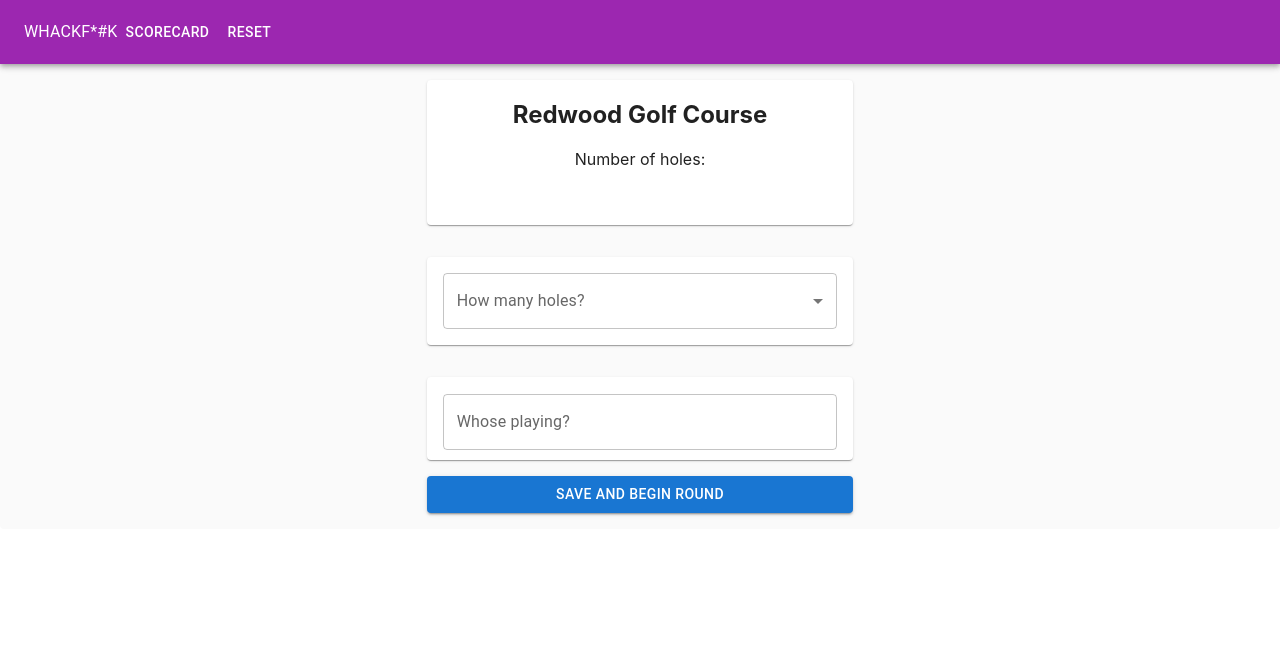
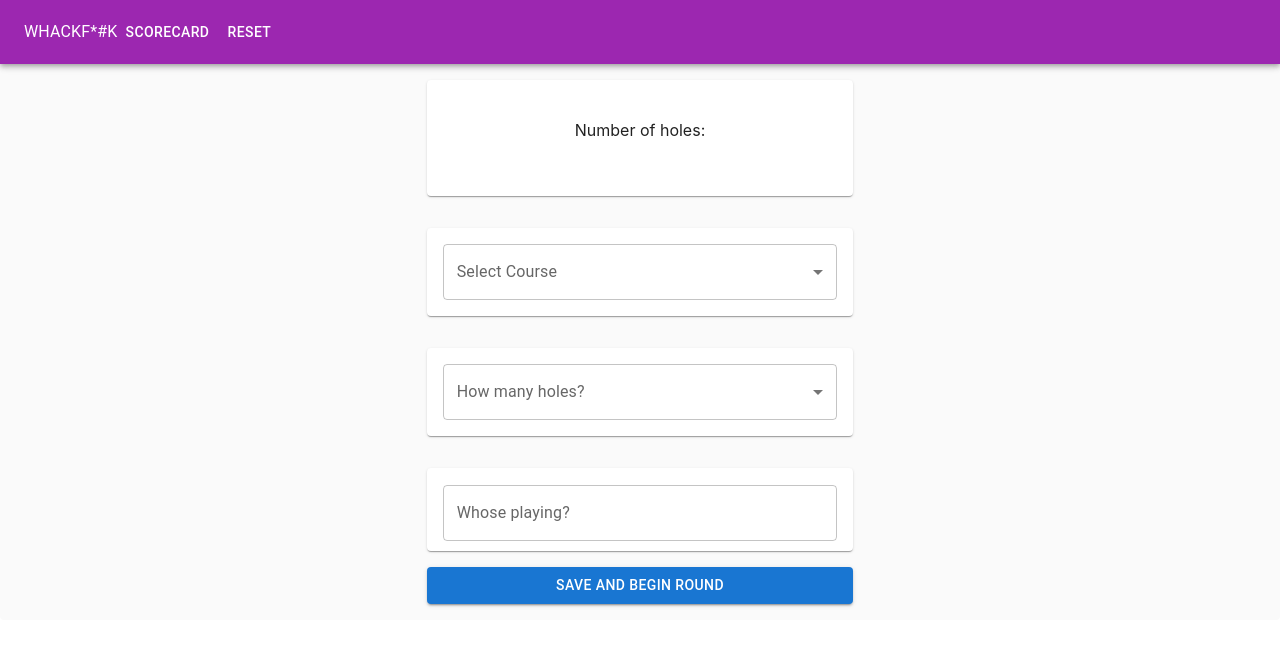
Before and after one commit to paulyt-nz/golf-app, a React (Create React App) app: page / in a window 1280 px wide. Shown: the top 646 px of the page. Built offline with nearby package versions, Linux system fonts and the light colour scheme.

Commit message:
course selection implemented and working

```diff
--- a/src/FinalScoreCard.tsx
+++ b/src/FinalScoreCard.tsx
@@ -7,7 +7,7 @@ import { Player, Scorecard, NumHoles, ScorecardOptions } from './commonTypes'
 interface FinalScoreCardProps {
     scorecard: Scorecard
     players: Player[]
-    courseInfo: Course
+    courseInfo: Course | undefined
     numHoles: NumHoles
     round: string
     options: ScorecardOptions
@@ -98,7 +98,7 @@ function FinalScoreCard({scorecard, players, courseInfo, numHoles, round, option
     return (
         <>
             <Paper style={{margin: '5px', textAlign: 'center'}}>
-                <h1 style={{padding: '10px'}}>{courseInfo.name}</h1>
+                <h1 style={{padding: '10px'}}>{courseInfo === undefined ? "" : courseInfo.name}</h1>
             </Paper>
 
             {topCard}
--- a/src/GolfApp.tsx
+++ b/src/GolfApp.tsx
@@ -7,7 +7,6 @@ import { Paper } from '@mui/material';
 import RoundSetUpForm from './RoundSetUpForm';
 import FinalScoreCard from './FinalScoreCard';
 import { Player, Scorecard, NumHoles, Course, ButtonState, RoundType, ScorecardOptions} from './commonTypes'
-import { StringifyOptions } from 'querystring';
 
 
 function GolfApp(): JSX.Element {
@@ -18,7 +17,7 @@ function GolfApp(): JSX.Element {
     const [currentHoleIndex,    setCurrentHoleIndex]   = useState(0)
     const [isRoundSetUp,        setIsRoundSetUp]       = useState(false)
     const [showScorecard,       setShowScorecard]      = useState(false)
-    const [courseInfo,          setCourseInfo]         = useState<Course>(redwood)
+    const [courseInfo,          setCourseInfo]         = useState<Course>()
     const [players,             setPlayers]            = useState<Player[]>([])
     const [scorecard,           setScorecard]          = useState<Scorecard>([])
     const [isButtonSelected,    setIsButtonSelected]   = useState<ButtonState>(initialButtonState)
@@ -26,7 +25,7 @@ function GolfApp(): JSX.Element {
     const [round ,              setRound]              = useState('')
     const [options,             setOptions]            = useState<ScorecardOptions>(initialOptions)
     const [topScorecard,        setTopScorecard]       = useState<Scorecard>([])
-    const [bottomScorecard,      setBottomScorecard]   = useState<Scorecard>([])
+    const [bottomScorecard,     setBottomScorecard]    = useState<Scorecard>([])
 
     const [value, setValue] = useState(0);
 
@@ -52,6 +51,7 @@ function GolfApp(): JSX.Element {
         if (isThereEmptyScores) {
             return alert('Oi, check all the players scores!')  // can make a better system for this later
         }
+        if (courseInfo === undefined) return
         if (currentHoleIndex < courseInfo.numHoles - 1) {
             setCurrentHoleIndex(currentHoleIndex + 1);
         } else {
@@ -74,6 +74,7 @@ function GolfApp(): JSX.Element {
         setIsRoundSetUp(false)
         setPlayers([])
         setScorecard([])
+        setCourseInfo(undefined)
     }
 
     const addPlayerToRound = (newPlayerName: Player): void => {
@@ -117,6 +118,10 @@ function GolfApp(): JSX.Element {
         }
     }
 
+    const setNewCourse = (newCourse : Course) => {
+        setCourseInfo(newCourse)
+    }
+
     useEffect(() => {
         generateNewScorecard(players.length, numHoles)
         startNewRound(players.length, numHoles)
@@ -130,6 +135,7 @@ function GolfApp(): JSX.Element {
 
 
     const setRoundOptions = (roundType : string) => {
+        if (courseInfo === undefined) return
         let tableHeadArray = courseInfo.holes.map((hole : any) => hole.name)
         let newOptions = {...initialOptions}
 
@@ -216,6 +222,7 @@ function GolfApp(): JSX.Element {
             setRoundHoles={setRoundHoles}
             numHoles={numHoles}
             courseInfo={courseInfo}
+            setNewCourse={setNewCourse}
             />
 
     } else if (showScorecard === true) {
@@ -233,10 +240,10 @@ function GolfApp(): JSX.Element {
     } else {
         mainPageRender = (<MainScorecardDisplay
             holeIndex={currentHoleIndex}
-            name={courseInfo.holes[currentHoleIndex].name}
-            par={courseInfo.holes[currentHoleIndex].par}
-            strokeIndex={courseInfo.holes[currentHoleIndex].strokeIndex}
-            tee={courseInfo.holes[currentHoleIndex].tee}
+            name={courseInfo === undefined ? "" : courseInfo.holes[currentHoleIndex].name}
+            par={courseInfo === undefined ? 0 : courseInfo.holes[currentHoleIndex].par}
+            strokeIndex={courseInfo === undefined ? 0 : courseInfo.holes[currentHoleIndex].strokeIndex}
+            tee={courseInfo === undefined ? 0 : courseInfo.holes[currentHoleIndex].tee}
             players={players}
             updateScorecard={updateScorecard}
             nextHole={nextHole}
--- a/src/RoundSetUpForm.tsx
+++ b/src/RoundSetUpForm.tsx
@@ -1,6 +1,7 @@
-import React, { useState } from 'react'
+import React, { useState, useEffect } from 'react'
 import { Paper, TextField, Grid, Card, CardContent, Button, InputLabel, MenuItem, Select, FormControl } from '@mui/material';
 import { Player, NumHoles, Course, RoundType } from './commonTypes'
+import { courses } from './courses'
 
 
 interface RoundSetUpFormProps {
@@ -10,23 +11,39 @@ interface RoundSetUpFormProps {
     generateNewScorecard: (numPlayers: number, numHoles: number) => void,
     setRoundHoles: (roundType: string) => void,
     numHoles: NumHoles
-    courseInfo: Course
+    courseInfo: Course | undefined
+    setNewCourse: (newCourse : Course) => void,
 }
 
 
-function RoundSetUpForm({ addPlayerToRound, players, startNewRound, generateNewScorecard, setRoundHoles, numHoles, courseInfo }: RoundSetUpFormProps): JSX.Element {
+function RoundSetUpForm({ addPlayerToRound, players, startNewRound, generateNewScorecard, setRoundHoles, numHoles, courseInfo, setNewCourse }: RoundSetUpFormProps): JSX.Element {
 
-    const [playerFormContent, setPlayerFormContent] = useState("")
-    const [roundContent, setRoundContent]           = useState("")
+    const [ playerFormContent, setPlayerFormContent ] = useState("")
+    const [ roundContent, setRoundContent ]           = useState("")
+    const [ selectedCourse, setSelectedCourse ]       = useState<Course>()
 
 
 // *************************************************************************************//
+
+    useEffect(() => {
+        if (selectedCourse === undefined) {
+            return
+        } else {
+        setNewCourse(selectedCourse)
+        }
+    }, [selectedCourse])
 
     const handlePlayerFormChange = (e : React.ChangeEvent<HTMLInputElement>) => {
         setPlayerFormContent(e.target.value)
     }
 
-    const handleChange = (e : any) => {
+    const handleCourseChange = (e : any) => {
+        console.log(e.target.value)
+        let course = JSON.parse(e.target.value)
+        setSelectedCourse(course)
+    }
+
+    const handleRoundChange = (e : any) => {
         setRoundContent(e.target.value)
         console.log('round form changing')
         console.log(e.target.value)
@@ -107,7 +124,12 @@ function RoundSetUpForm({ addPlayerToRound, players, startNewRound, generateNewS
 // Conditional Menu Options
 
     let roundOptions
-    if (courseInfo.numHoles === 9) {
+    if (courseInfo === undefined) {
+        roundOptions = [
+            {roundLabel : '', roundText: ''},
+        ]
+    }
+    else if (courseInfo.numHoles === 9) {
         roundOptions = [
             {roundLabel : '9-once', roundText: '9 Holes'},
             {roundLabel : '18-twice', roundText: '18 Holes (twice round)'},
@@ -129,7 +151,7 @@ function RoundSetUpForm({ addPlayerToRound, players, startNewRound, generateNewS
 
 
                 <Card style={cardStyles}>
-                    <h2>{courseInfo.name}</h2>
+                    <h2>{courseInfo === undefined ? "" : courseInfo.name}</h2>
                     <div style={{paddingBottom: "1rem"}}>
                         <CardContent style={{paddingTop: '0', display:'block'}}>Number of holes:</CardContent>
                         <CardContent style={{paddingTop: '0', display:'block'}}>{roundContent}</CardContent>
@@ -144,13 +166,37 @@ function RoundSetUpForm({ addPlayerToRound, players, startNewRound, generateNewS
 
                 <Paper style={{ margin: "1rem 0", padding: "1rem 1rem" }}>
                     <FormControl fullWidth>
+                        <InputLabel id="demo-simple-select-label">Select Course</InputLabel>
+                        <Select
+                            labelId="demo-simple-select-label"
+                            id="demo-simple-select"
+                            value={selectedCourse}
+                            label="Select Course"
+                            onChange={handleCourseChange}
+                        >
+{/*
+                            {for (let course in courses) {
+                                <MenuItem value={course}>{course.name}</MenuItem>
+                            }} */}
+
+                            {courses.map(course =>
+                                <MenuItem value={JSON.stringify(course)}>{course.name}</MenuItem>    // if courses was an array this might work
+                            )}
+
+                        </Select>
+                    </FormControl>
+                </Paper>
+
+
+                <Paper style={{ margin: "1rem 0", padding: "1rem 1rem" }}>
+                    <FormControl fullWidth>
                         <InputLabel id="demo-simple-select-label">How many holes?</InputLabel>
                         <Select
                             labelId="demo-simple-select-label"
                             id="demo-simple-select"
                             value={roundContent}
                             label="How many holes?"
-                            onChange={handleChange}
+                            onChange={handleRoundChange}
                         >
 
                             {roundOptions.map(r =>
```
Also changed, not shown: src/courses.ts (renamed from courses.ts).
